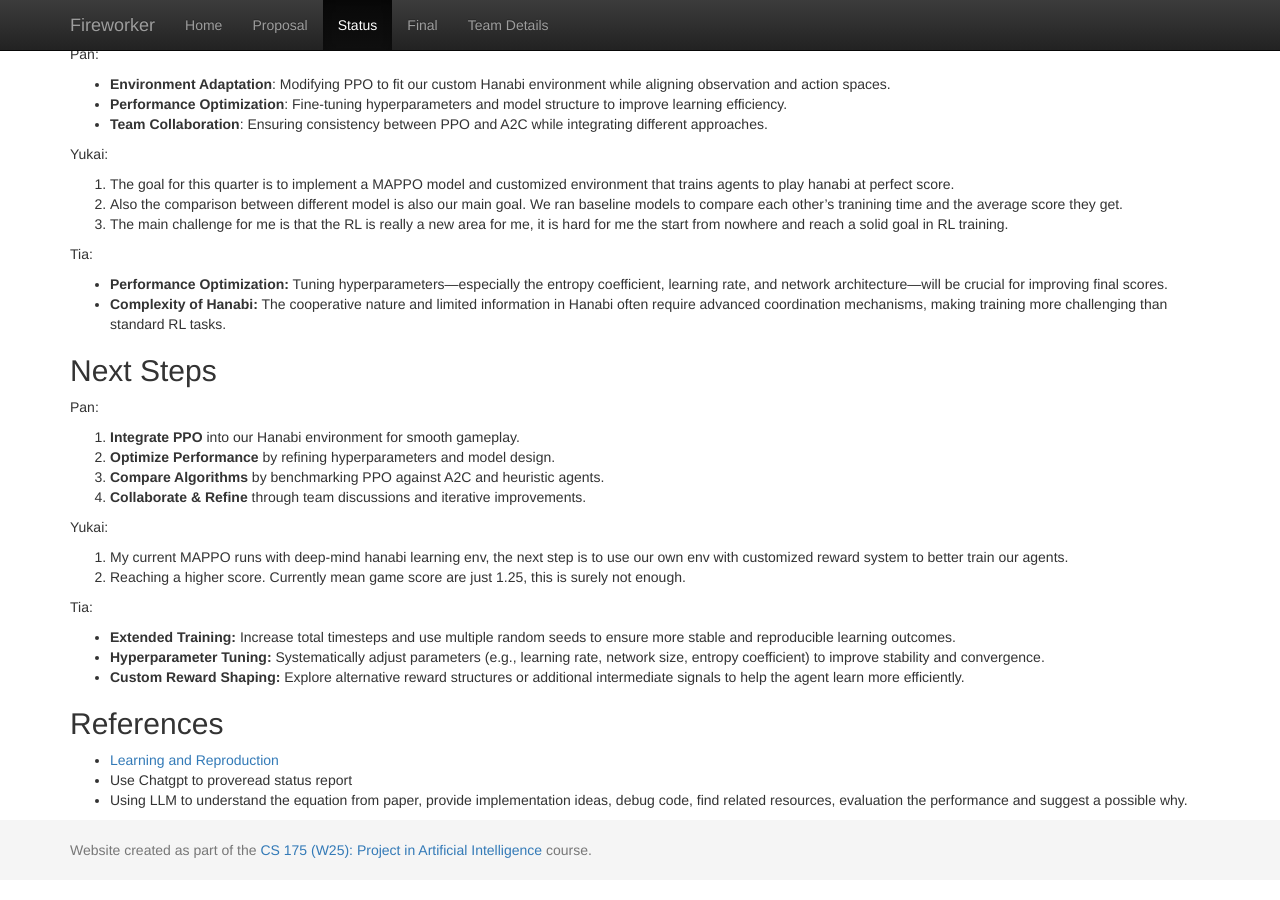
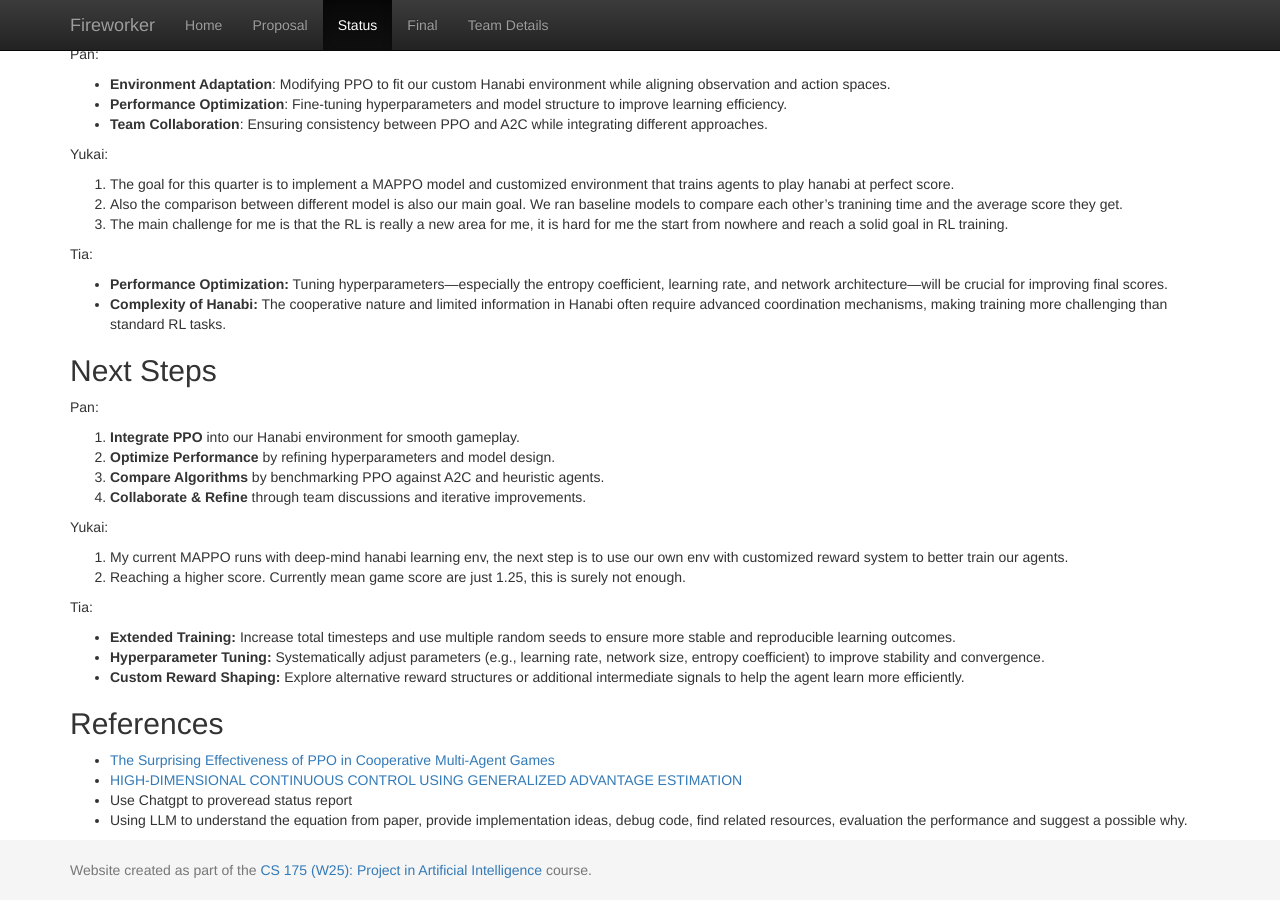
Before and after one commit to pddpdd20020105/ICS-175-fireworker, a Jekyll site: the page built from docs/status.md, in a window 1280 px wide and 900 px high, scrolled down 5036 px. Built offline with Jekyll 4.4.1, drawn with Linux system fonts in a browser that asks for light colours.

Commit message:
Update status.md

```diff
--- a/docs/status.md
+++ b/docs/status.md
@@ -128,6 +128,7 @@ Tia:
 - **Custom Reward Shaping:** Explore alternative reward structures or additional intermediate signals to help the agent learn more efficiently.
 
 ## References
-- [Learning and Reproduction](https://github.com/marlbenchmark/on-policy)
+- [The Surprising Effectiveness of PPO in Cooperative Multi-Agent Games](https://github.com/marlbenchmark/on-policy)
+- [HIGH-DIMENSIONAL CONTINUOUS CONTROL USING GENERALIZED ADVANTAGE ESTIMATION](https://arxiv.org/abs/1506.02438)
 - Use Chatgpt to proveread status report
 - Using LLM to understand the equation from paper, provide implementation ideas, debug code, find related resources, evaluation the performance and suggest a possible why.
```
